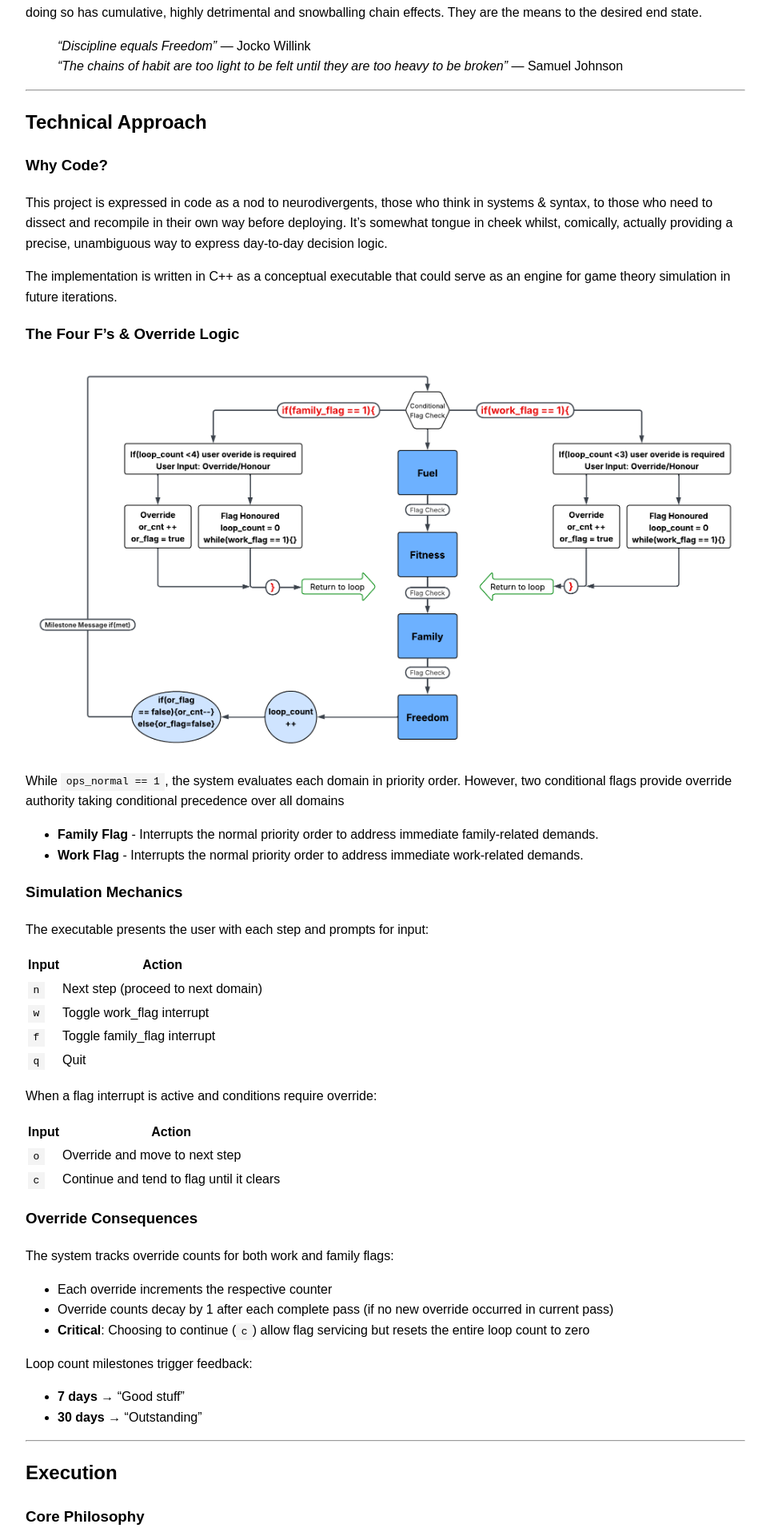
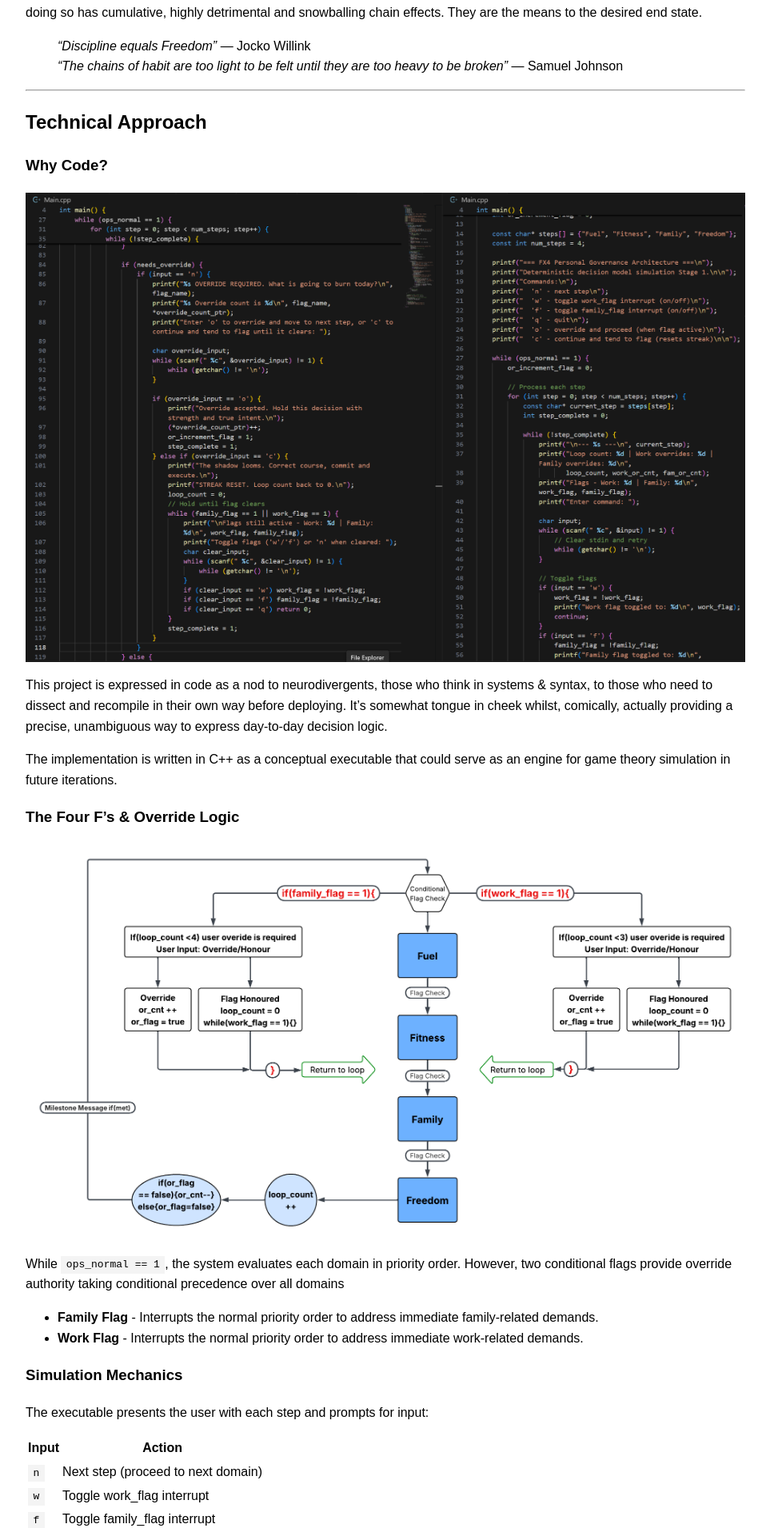
Before and after one commit to mgreenhough/KHORTECH_Projects, a Jekyll site: the page built from _posts/2026-04-12-FX4-Personal-Governance-Architecture.md, in a window 1280 px wide. Shown: the part 673-2584 px from the top of the page at 80% size, without its empty margins (158-1121 px from the left). Built offline with Jekyll 4.4.1, drawn with Linux system fonts in a browser that asks for light colours.

Commit message:
Add code_shot.png image to FX4 Personal Governance Architecture post

```diff
--- a/_posts/2026-04-12-FX4-Personal-Governance-Architecture.md
+++ b/_posts/2026-04-12-FX4-Personal-Governance-Architecture.md
@@ -33,6 +33,8 @@ The system is built around four core domains in priority order:
 ## Technical Approach
 
 ### Why Code?
+
+![Code Shot]({{ '/assets/project_photos/FX4_PGA/code_shot.png' | relative_url }})
 
 This project is expressed in code as a nod to neurodivergents, those who think in systems & syntax, to those who need to dissect and recompile in their own way before deploying. It's somewhat tongue in cheek whilst, comically, actually providing a precise, unambiguous way to express day-to-day decision logic.
 
```
Also changed, not shown: assets/project_photos/FX4_PGA/code_shot.png (added).
